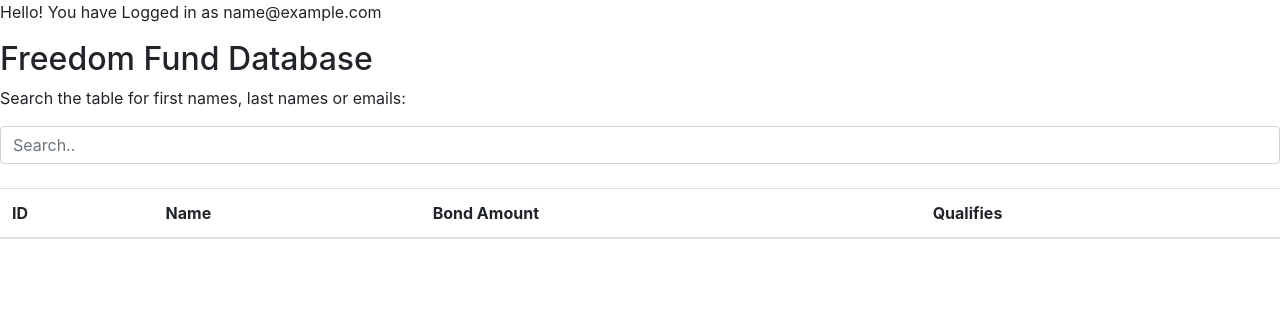
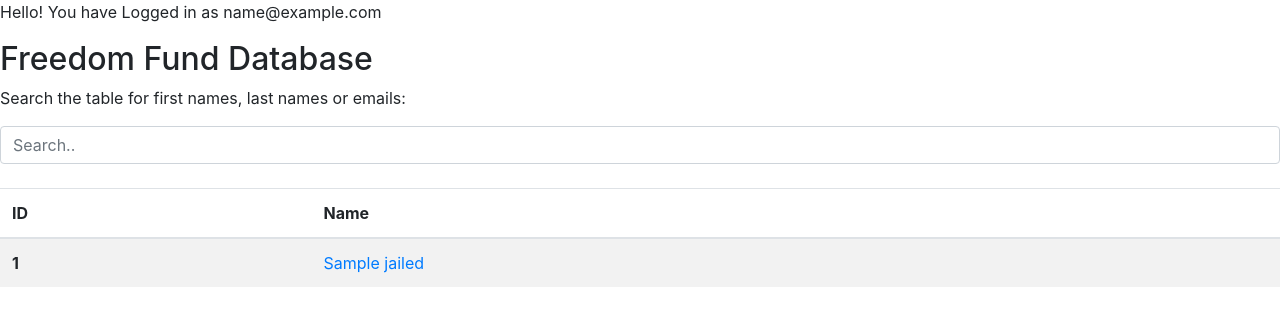
Before and after one commit to joshmess/FreedomFund, a Flask app: page /logged_in in a window 1280 px wide. Shown: the part 56-382 px from the top of the page. Run offline with Flask 2, Linux system fonts and the light colour scheme; the visitor is signed in with stand-in values (Sample User, id 1); a database or web service that is not in the repository returns one stand-in record (values such as "Sample title"); lists and menus that the app fills with data are empty; some libraries are stand-ins or nearby versions.

Commit message:
Load all the Jailed on Log In

```diff
--- a/app.py
+++ b/app.py
@@ -4,7 +4,8 @@ import bcrypt
 
 app = Flask(__name__)
 app.secret_key = "testing"
-client = pymongo.MongoClient("mongodb+srv://admin:admin@freedomfund.rbg4b.mongodb.net/aadm?retryWrites=true&w=majority")
+client = pymongo.MongoClient(
+    "mongodb+srv://admin:admin@freedomfund.rbg4b.mongodb.net/aadm?retryWrites=true&w=majority")
 db = client.get_database('aadm')
 users = db.users
 jailed = db.jailed
@@ -44,13 +45,23 @@ def index():
             return render_template('logged_in.html', email=new_email)
     return render_template('index.html')
 
+
 @app.route('/logged_in')
 def logged_in():
     if "email" in session:
         email = session["email"]
-        return render_template('logged_in.html', email=email)
+        print('hello')
+
+        cursor = jailed.find({})
+        candidates = []
+
+        for doc in cursor:
+            candidates.append(doc)
+
+        return render_template('logged_in.html', email=email, candidates=candidates)
     else:
         return redirect(url_for("login"))
+
 
 @app.route("/login", methods=["POST", "GET"])
 def login():
@@ -62,8 +73,8 @@ def login():
         email = request.form.get("email")
         password = request.form.get("password")
 
-
         email_found = users.find_one({"email": email})
+        print(email_found)
         if email_found:
             email_val = email_found['email']
             passwordcheck = email_found['password']
@@ -81,6 +92,7 @@ def login():
             return render_template('login.html', message=message)
     return render_template('login.html', message=message)
 
+
 @app.route("/logout", methods=["POST", "GET"])
 def logout():
     if "email" in session:
@@ -89,6 +101,7 @@ def logout():
     else:
         return render_template('index.html')
 
-#end of code to run it
+
+# end of code to run it
 if __name__ == "__main__":
-  app.run(debug=True)
+    app.run(debug=True)
--- a/templates/base.html
+++ b/templates/base.html
@@ -1,34 +1,62 @@
-<!doctype html>
+<!DOCTYPE html>
 <html lang="en">
-<head><meta charset="utf-8">
-
+  <head>
+    <meta charset="utf-8" />
 
     <title>{% block title %}{%endblock %}</title>
 
-  <link rel="stylesheet" href="https://stackpath.bootstrapcdn.com/bootstrap/4.5.0/css/bootstrap.min.css" integrity="sha384-9aIt2nRpC12Uk9gS9baDl411NQApFmC26EwAOH8WgZl5MYYxFfc+NcPb1dKGj7Sk" crossorigin="anonymous">
-
+    <link
+      rel="stylesheet"
+      href="https://stackpath.bootstrapcdn.com/bootstrap/4.5.0/css/bootstrap.min.css"
+      integrity="sha384-9aIt2nRpC12Uk9gS9baDl411NQApFmC26EwAOH8WgZl5MYYxFfc+NcPb1dKGj7Sk"
+      crossorigin="anonymous"
+    />
   </head>
   <body>
-
-<nav class="navbar navbar-dark" style="background-color: #008B8B;">
+    <nav class="navbar navbar-dark" style="background-color: #008b8b">
       <a class="navbar-brand" href="#">Freedom Fund</a>
-  <button class="navbar-toggler" type="button" data-toggle="collapse" data-target="#navbarNavAltMarkup" aria-controls="navbarNavAltMarkup" aria-expanded="false" aria-label="Toggle navigation">
+      <button
+        class="navbar-toggler"
+        type="button"
+        data-toggle="collapse"
+        data-target="#navbarNavAltMarkup"
+        aria-controls="navbarNavAltMarkup"
+        aria-expanded="false"
+        aria-label="Toggle navigation"
+      >
         <span class="navbar-toggler-icon"></span>
       </button>
       <div class="collapse navbar-collapse" id="navbarNavAltMarkup">
         <div class="navbar-nav">
-      <a class="nav-item nav-link active" href="/">Register <span class="sr-only">(current)</span></a>
+          <a class="nav-item nav-link active" href="/"
+            >Register <span class="sr-only">(current)</span></a
+          >
           <a class="nav-item nav-link" href="/login">Login</a>
           <a class="nav-item nav-link" href="/logout">Logout</a>
         </div>
       </div>
     </nav>
 
-
-<script src="https://code.jquery.com/jquery-3.5.1.slim.min.js" integrity="sha384-DfXdz2htPH0lsSSs5nCTpuj/zy4C+OGpamoFVy38MVBnE+IbbVYUew+OrCXaRkfj" crossorigin="anonymous"></script>
-    <script src="https://cdn.jsdelivr.net/npm/popper.js@1.16.0/dist/umd/popper.min.js" integrity="sha384-Q6E9RHvbIyZFJoft+2mJbHaEWldlvI9IOYy5n3zV9zzTtmI3UksdQRVvoxMfooAo" crossorigin="anonymous"></script>
-    <script src="https://stackpath.bootstrapcdn.com/bootstrap/4.5.0/js/bootstrap.min.js" integrity="sha384-OgVRvuATP1z7JjHLkuOU7Xw704+h835Lr+6QL9UvYjZE3Ipu6Tp75j7Bh/kR0JKI" crossorigin="anonymous"></script>
-    <script src="https://stackpath.bootstrapcdn.com/bootstrap/4.5.0/js/bootstrap.min.js" integrity="sha384-OgVRvuATP1z7JjHLkuOU7Xw704+h835Lr+6QL9UvYjZE3Ipu6Tp75j7Bh/kR0JKI" crossorigin="anonymous"></script>
+    <script
+      src="https://code.jquery.com/jquery-3.5.1.slim.min.js"
+      integrity="sha384-DfXdz2htPH0lsSSs5nCTpuj/zy4C+OGpamoFVy38MVBnE+IbbVYUew+OrCXaRkfj"
+      crossorigin="anonymous"
+    ></script>
+    <script
+      src="https://cdn.jsdelivr.net/npm/popper.js@1.16.0/dist/umd/popper.min.js"
+      integrity="sha384-Q6E9RHvbIyZFJoft+2mJbHaEWldlvI9IOYy5n3zV9zzTtmI3UksdQRVvoxMfooAo"
+      crossorigin="anonymous"
+    ></script>
+    <script
+      src="https://stackpath.bootstrapcdn.com/bootstrap/4.5.0/js/bootstrap.min.js"
+      integrity="sha384-OgVRvuATP1z7JjHLkuOU7Xw704+h835Lr+6QL9UvYjZE3Ipu6Tp75j7Bh/kR0JKI"
+      crossorigin="anonymous"
+    ></script>
+    <script
+      src="https://stackpath.bootstrapcdn.com/bootstrap/4.5.0/js/bootstrap.min.js"
+      integrity="sha384-OgVRvuATP1z7JjHLkuOU7Xw704+h835Lr+6QL9UvYjZE3Ipu6Tp75j7Bh/kR0JKI"
+      crossorigin="anonymous"
+    ></script>
 
     {% block content %}{% endblock %}
   </body>
--- a/templates/logged_in.html
+++ b/templates/logged_in.html
@@ -1,7 +1,5 @@
-{% extends "base.html" %}
-{% block title %}Youv'e logged in {% endblock %}
-
-{% block content %}
+{% extends "base.html" %} {% block title %}Youv'e logged in {% endblock %} {%
+block content %}
 <p>Hello! You have Logged in as {{ email }}</p>
 
 <h2>Freedom Fund Database</h2>
@@ -13,11 +11,18 @@
     <tr>
       <th scope="col">ID</th>
       <th scope="col">Name</th>
-      <th scope="col">Bond Amount</th>
-      <th scope="col">Qualifies</th>
     </tr>
   </thead>
-
+  {% for jailed in candidates %}
+  <tr>
+    <th scope="row">{{ jailed._id }}</th>
+    <td>
+      <a href="{{ jailed.Url }}" target="_blank" class="link-primary"
+        >{{ jailed.Name }}</a
+      >
+    </td>
+  </tr>
+  {% endfor %}
 </table>
 
 {% endblock %}
```
Lines whose indentation alone changed are shown as unchanged.
